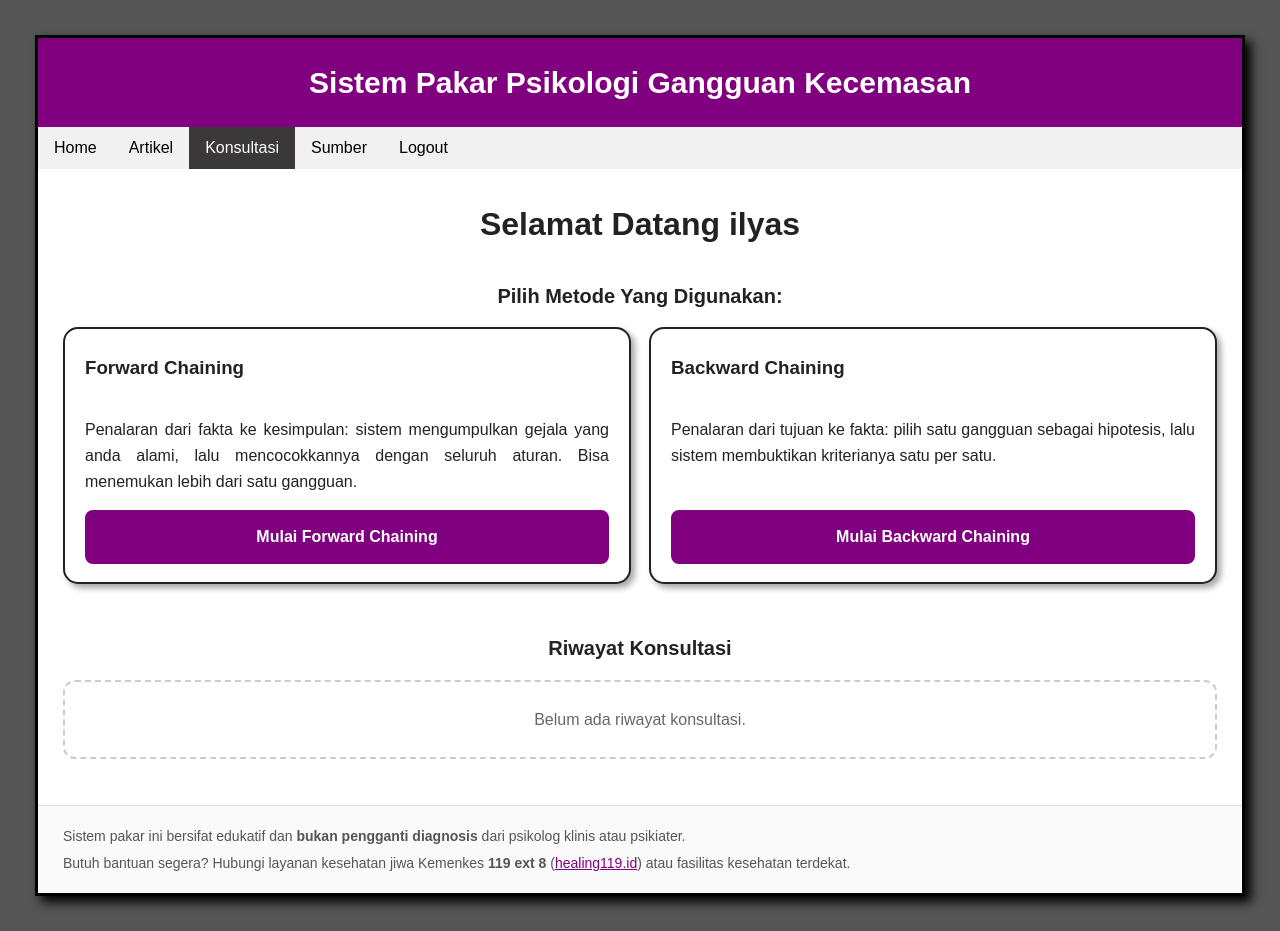
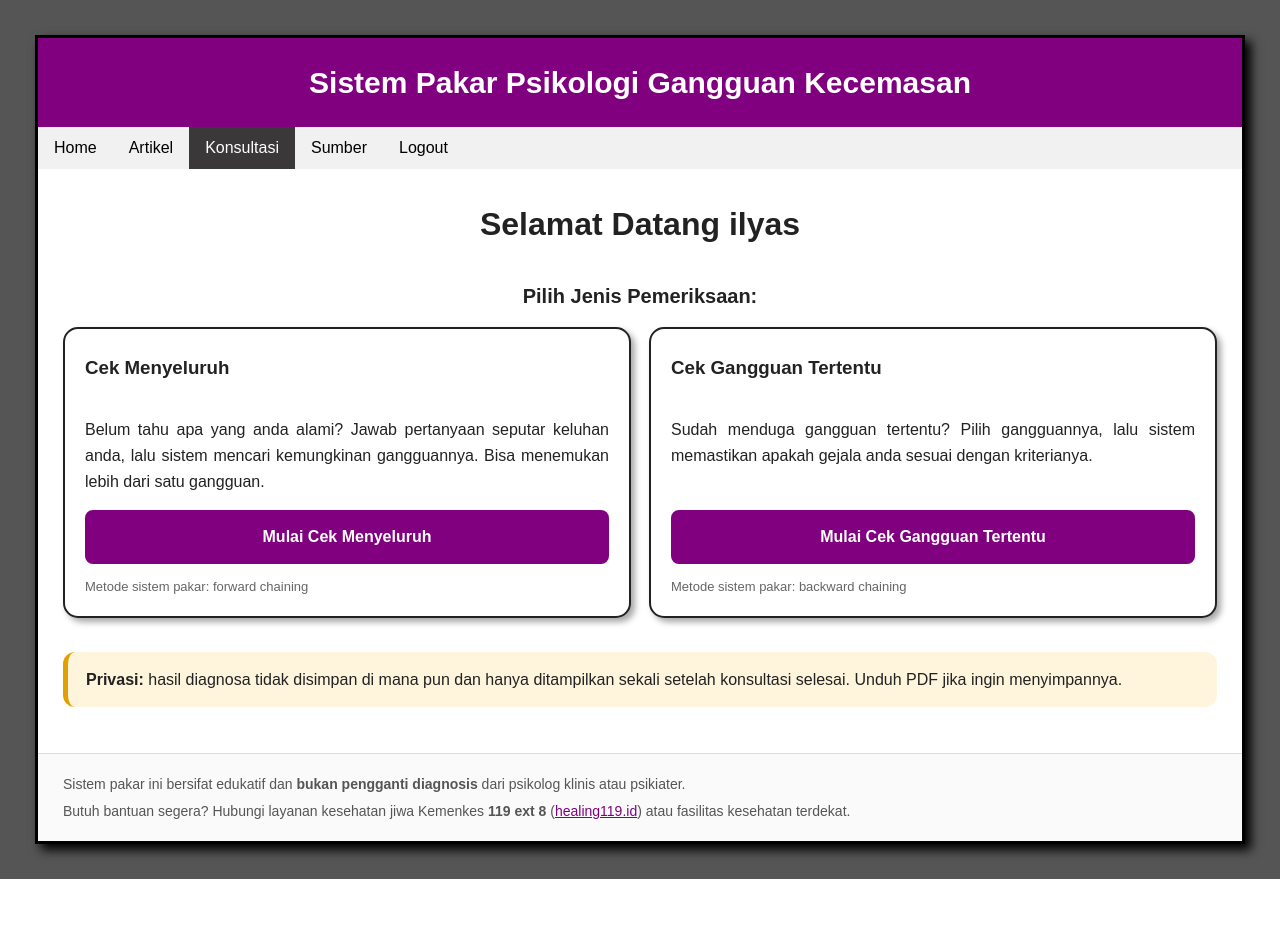
Before and after one commit to ilyasistiqama/mental-health-expert-system, a PHP site: page /views/konsultasi.php in a window 1280 px wide. After the commit the page ends 879 px from the top, so only its background shows below. Run offline with PHP 8.4, Linux system fonts and the light colour scheme; a user stored in the database is signed in; data comes from the database, SQL or seed files in the repository; both versions use the stored data as it was before the commit; data that the repository does not hold is empty.

Commit message:
[fix] progres tidak hilang saat browser ditutup, hasil tidak disimpan (PHP)
- Cookie session bertahan 7 hari; sebelumnya cookie session hilang saat
  browser ditutup sehingga pengguna ter-logout dan progres hilang
- Hasil diagnosa tidak lagi disimpan ke database (tabel riwayat dihapus);
  hasil hanya ditampilkan sekali lalu dihapus dari session, konfirmasi
  sebelum menutup jika PDF belum diunduh
- Nama awam: Cek Menyeluruh (forward chaining) dan Cek Gangguan Tertentu
  (backward chaining)
- Zona waktu Asia/Jakarta untuk waktu hasil dan nama file PDF
- Logout menghapus cookie session

Co-Authored-By: Claude Opus 5.5 <noreply@anthropic.com>

```diff
--- a/assets/main.css
+++ b/assets/main.css
@@ -270,6 +270,12 @@ sup.rujukan a {
 
 .grid-metode .kartu p {
     flex: 1;
+}
+
+.grid-metode .kartu p.kecil {
+    flex: none;
+    margin-bottom: 0;
+    text-align: center;
 }
 
 .lanjutkan {
--- a/controllers/logout.php
+++ b/controllers/logout.php
@@ -1,5 +1,9 @@
 <?php
-session_start();
+
+require __DIR__ . '/../lib/bantu.php';
+
+$_SESSION = [];
+setcookie(session_name(), '', ['expires' => time() - 3600, 'path' => '/']);
 session_destroy();
 
 header("location:../index.php");
--- a/index.php
+++ b/index.php
@@ -10,19 +10,19 @@ require __DIR__ . '/views/partials/header.php';
 <h1 class="judul-halaman">Selamat Datang</h1>
 <p>
     Selamat datang di sistem pakar berbasis web untuk mendiagnosa psikologi kecenderungan gangguan kecemasan. Sistem dapat membantu anda
-    untuk mengetahui kecenderungan gangguan kecemasan yang dihadapi melalui proses diagnosa dengan metode forward chaining dan backward chaining.
+    untuk mengetahui kecenderungan gangguan kecemasan yang dihadapi melalui dua jenis pemeriksaan: Cek Menyeluruh dan Cek Gangguan Tertentu.
 </p>
 <p>
     Gangguan kecemasan adalah gangguan mental yang paling umum di dunia, dialami sekitar 470 juta orang pada 2023, namun hanya sekitar
     1 dari 4 yang mendapat penanganan.<?= rujukan(['who-anxiety-2026'], '') ?>
-    Aturan pada sistem ini disusun berdasarkan kriteria DSM-5-TR, ICD-11, dan PPDGJ-III.<?= rujukan(['dsm5tr', 'icd11', 'ppdgj3'], '') ?>
+    Kriteria pada sistem ini disusun berdasarkan DSM-5-TR, ICD-11, dan PPDGJ-III.<?= rujukan(['dsm5tr', 'icd11', 'ppdgj3'], '') ?>
 </p>
 <p class="aksi-hasil">
     <a class="tombol-utama" href="<?= sudah_login() ? 'views/konsultasi.php' : 'views/auth/login.php' ?>">Mulai Konsultasi</a>
     <a class="tombol-kedua" href="views/artikel.php">Pelajari Kecemasan</a>
 </p>
 <p class="catatan-penting">
-    <strong>Catatan penting:</strong> hasil dari sistem ini hanya gambaran awal, bukan diagnosis. Untuk diagnosis yang tepat,
+    <strong>Catatan penting:</strong> hasil dari sistem ini hanya gambaran awal, bukan diagnosis, dan tidak disimpan di mana pun. Untuk diagnosis yang tepat,
     konsultasikan dengan psikolog klinis atau psikiater.
 </p>
 <?php require __DIR__ . '/views/partials/footer.php'; ?>
--- a/lib/SistemPakar.php
+++ b/lib/SistemPakar.php
@@ -366,13 +366,14 @@ class SistemPakar
             return implode(', ', array_map(fn ($k) => $this->penyakit[$k]['nama_penyakit'] ?? $k, $hasil['penyakit']));
         }
         if ($metode === 'backward') {
-            return 'Hipotesis ' . ($this->penyakit[$target]['nama_penyakit'] ?? $target) . ' tidak terbukti';
+            return 'Gejala anda tidak sesuai dengan ' . ($this->penyakit[$target]['nama_penyakit'] ?? $target);
         }
         return $this->penyakit[self::KODE_NORMAL]['nama_penyakit'];
     }
 
+    // nama awam untuk pengguna; istilah teknisnya forward chaining dan backward chaining
     public static function namaMetode(string $metode): string
     {
-        return $metode === 'backward' ? 'Backward Chaining' : 'Forward Chaining';
+        return $metode === 'backward' ? 'Cek Gangguan Tertentu' : 'Cek Menyeluruh';
     }
 }
--- a/lib/bantu.php
+++ b/lib/bantu.php
@@ -1,6 +1,14 @@
 <?php
 
+date_default_timezone_set('Asia/Jakarta');
+
+// Cookie session bawaan PHP hilang saat browser ditutup sehingga pengguna ter-logout dan progres
+// konsultasi hilang. Session dibuat bertahan 7 hari agar konsultasi bisa dilanjutkan.
+const UMUR_SESI = 60 * 60 * 24 * 7;
+
 if (session_status() === PHP_SESSION_NONE) {
+    ini_set('session.gc_maxlifetime', (string) UMUR_SESI);
+    session_set_cookie_params(['lifetime' => UMUR_SESI, 'path' => '/', 'httponly' => true, 'samesite' => 'Lax']);
     session_start();
 }
 
@@ -55,26 +63,22 @@ function rujukan(array $ids, string $dasar): string
     return '<sup class="rujukan">[' . implode(', ', $tautan) . ']</sup>';
 }
 
-// simpan kesimpulan ke riwayat user, hapus sesi, lalu buka halaman hasil
+// Hasil diagnosa bersifat rahasia: tidak disimpan ke database. Hasil dititipkan di session hanya
+// sampai halaman hasil dibuka, lalu langsung dihapus. Progres jawaban juga dihapus.
 function selesaikan_konsultasi(string $metode, array $sesi, array $kesimpulan, string $dasar): never
 {
-    global $koneksi;
-    $sp = sistem_pakar();
-    $hasil = [
+    $_SESSION['hasil'] = [
+        'waktu' => date('Y-m-d H:i:s'),
+        'metode' => $metode,
+        'target' => $sesi['target'],
         'penyakit' => $kesimpulan['penyakit'],
         'belumCukup' => $kesimpulan['belumCukup'],
         'durasi' => $kesimpulan['durasi'],
-        'jawaban' => $sp->daftarJawaban($sesi),
+        'jawaban' => sistem_pakar()->daftarJawaban($sesi),
     ];
-    mysqli_execute_query(
-        $koneksi,
-        "INSERT INTO riwayat (id_user, waktu, metode, target, hasil) VALUES (?, NOW(), ?, ?, ?)",
-        [$_SESSION['id_user'], $metode, $sesi['target'], json_encode($hasil, JSON_UNESCAPED_UNICODE)]
-    );
-    $id = mysqli_insert_id($koneksi);
     unset($_SESSION['sesi'][$metode]);
 
-    header("location: {$dasar}views/hasil.php?id={$id}");
+    header("location: {$dasar}views/hasil.php");
     exit;
 }
 
--- a/views/forward.php
+++ b/views/forward.php
@@ -16,14 +16,14 @@ if ($langkah['jenis'] === 'selesai') {
     selesaikan_konsultasi($metode, $sesi, $langkah, '../');
 }
 
-$judul = 'Forward Chaining';
+$judul = 'Cek Menyeluruh';
 $aktif = 'konsultasi';
 $dasar = '../';
 require __DIR__ . '/partials/header.php';
 ?>
-<h1 class="judul-halaman">Metode Forward Chaining</h1>
+<h1 class="judul-halaman">Cek Menyeluruh</h1>
 <p class="pengantar">
-    Sistem mengumpulkan gejala yang anda alami, lalu mencocokkannya dengan seluruh aturan untuk menarik kesimpulan.
+    Jawab pertanyaan seputar keluhan yang anda rasakan. Sistem akan mencocokkannya dengan kriteria semua gangguan untuk mencari kemungkinan gangguan yang anda alami.
     Beberapa pertanyaan menyinggung pengalaman yang tidak menyenangkan; anda boleh berhenti kapan saja.
 </p>
 
--- a/views/konsultasi.php
+++ b/views/konsultasi.php
@@ -7,7 +7,6 @@ wajib_login('../');
 $sp = sistem_pakar();
 $sesiForward = $_SESSION['sesi']['forward'] ?? null;
 $sesiBackward = $_SESSION['sesi']['backward'] ?? null;
-$riwayat = mysqli_execute_query($koneksi, "SELECT * FROM riwayat WHERE id_user = ? ORDER BY waktu DESC, id_riwayat DESC LIMIT 20", [$_SESSION['id_user']]);
 
 $judul = 'Konsultasi';
 $aktif = 'konsultasi';
@@ -15,48 +14,38 @@ $dasar = '../';
 require __DIR__ . '/partials/header.php';
 ?>
 <h1 class="judul-halaman">Selamat Datang <?= e($_SESSION['nama_user'] ?? $_SESSION['username']) ?></h1>
-<h2 class="sub-judul">Pilih Metode Yang Digunakan:</h2>
+<h2 class="sub-judul">Pilih Jenis Pemeriksaan:</h2>
 
 <?php if ($sp->sesiValid($sesiForward, 'forward') && $sesiForward['urutan']) { ?>
     <div class="kartu lanjutkan">
-        <p>Anda sudah menjawab <?= count($sesiForward['urutan']) ?> pertanyaan pada konsultasi Forward Chaining sebelumnya.</p>
+        <p>Anda sudah menjawab <?= count($sesiForward['urutan']) ?> pertanyaan pada Cek Menyeluruh sebelumnya.</p>
         <a class="tombol-utama" href="forward.php">Lanjutkan</a>
     </div>
 <?php } ?>
 <?php if ($sp->sesiValid($sesiBackward, 'backward') && $sesiBackward['urutan'] && isset($sp->penyakit[$sesiBackward['target']])) { ?>
     <div class="kartu lanjutkan">
-        <p>Anda sudah menjawab <?= count($sesiBackward['urutan']) ?> pertanyaan pada pembuktian <?= e($sp->penyakit[$sesiBackward['target']]['nama_penyakit']) ?>.</p>
+        <p>Anda sudah menjawab <?= count($sesiBackward['urutan']) ?> pertanyaan pada cek <?= e($sp->penyakit[$sesiBackward['target']]['nama_penyakit']) ?>.</p>
         <a class="tombol-utama" href="backward.php?id_penyakit=<?= e(urlencode($sesiBackward['target'])) ?>">Lanjutkan</a>
     </div>
 <?php } ?>
 
 <div class="grid-metode">
     <div class="kartu">
-        <h3>Forward Chaining</h3>
-        <p>Penalaran dari fakta ke kesimpulan: sistem mengumpulkan gejala yang anda alami, lalu mencocokkannya dengan seluruh aturan. Bisa menemukan lebih dari satu gangguan.</p>
-        <a class="tombol-utama" href="forward.php">Mulai Forward Chaining</a>
+        <h3>Cek Menyeluruh</h3>
+        <p>Belum tahu apa yang anda alami? Jawab pertanyaan seputar keluhan anda, lalu sistem mencari kemungkinan gangguannya. Bisa menemukan lebih dari satu gangguan.</p>
+        <a class="tombol-utama" href="forward.php">Mulai Cek Menyeluruh</a>
+        <p class="kecil">Metode sistem pakar: forward chaining</p>
     </div>
     <div class="kartu">
-        <h3>Backward Chaining</h3>
-        <p>Penalaran dari tujuan ke fakta: pilih satu gangguan sebagai hipotesis, lalu sistem membuktikan kriterianya satu per satu.</p>
-        <a class="tombol-utama" href="backward.php">Mulai Backward Chaining</a>
+        <h3>Cek Gangguan Tertentu</h3>
+        <p>Sudah menduga gangguan tertentu? Pilih gangguannya, lalu sistem memastikan apakah gejala anda sesuai dengan kriterianya.</p>
+        <a class="tombol-utama" href="backward.php">Mulai Cek Gangguan Tertentu</a>
+        <p class="kecil">Metode sistem pakar: backward chaining</p>
     </div>
 </div>
 
-<h2 class="sub-judul">Riwayat Konsultasi</h2>
-<?php if (mysqli_num_rows($riwayat) === 0) { ?>
-    <p class="kosong">Belum ada riwayat konsultasi.</p>
-<?php } else { ?>
-    <ul class="daftar-riwayat">
-        <?php foreach ($riwayat as $r) {
-            $hasil = json_decode($r['hasil'], true); ?>
-            <li>
-                <a href="hasil.php?id=<?= (int) $r['id_riwayat'] ?>">
-                    <strong><?= e($sp->judulHasil($hasil, $r['metode'], $r['target'])) ?></strong>
-                    <small><?= e(SistemPakar::namaMetode($r['metode'])) ?> · <?= e(format_tanggal($r['waktu'])) ?></small>
-                </a>
-            </li>
-        <?php } ?>
-    </ul>
-<?php } ?>
+<p class="catatan-penting">
+    <strong>Privasi:</strong> hasil diagnosa tidak disimpan di mana pun dan hanya ditampilkan sekali setelah konsultasi selesai.
+    Unduh PDF jika ingin menyimpannya.
+</p>
 <?php require __DIR__ . '/partials/footer.php'; ?>
--- a/views/sumber.php
+++ b/views/sumber.php
@@ -10,7 +10,7 @@ require __DIR__ . '/partials/header.php';
 ?>
 <h1 class="judul-halaman">Sumber & Rujukan</h1>
 <p class="pengantar">
-    Kriteria diagnosis, aturan, saran penanganan, dan isi artikel pada sistem ini disusun dari sumber-sumber berikut.
+    Kriteria diagnosis, saran penanganan, dan isi artikel pada sistem ini disusun dari sumber-sumber berikut.
     Nomor di sini sama dengan nomor rujukan [n] di seluruh halaman.
 </p>
 
```
Also changed, not shown: spakar.sql (+1 -11 lines), views/backward.php (+8 -8 lines), views/hasil.php (+28 -14 lines), README.md.
